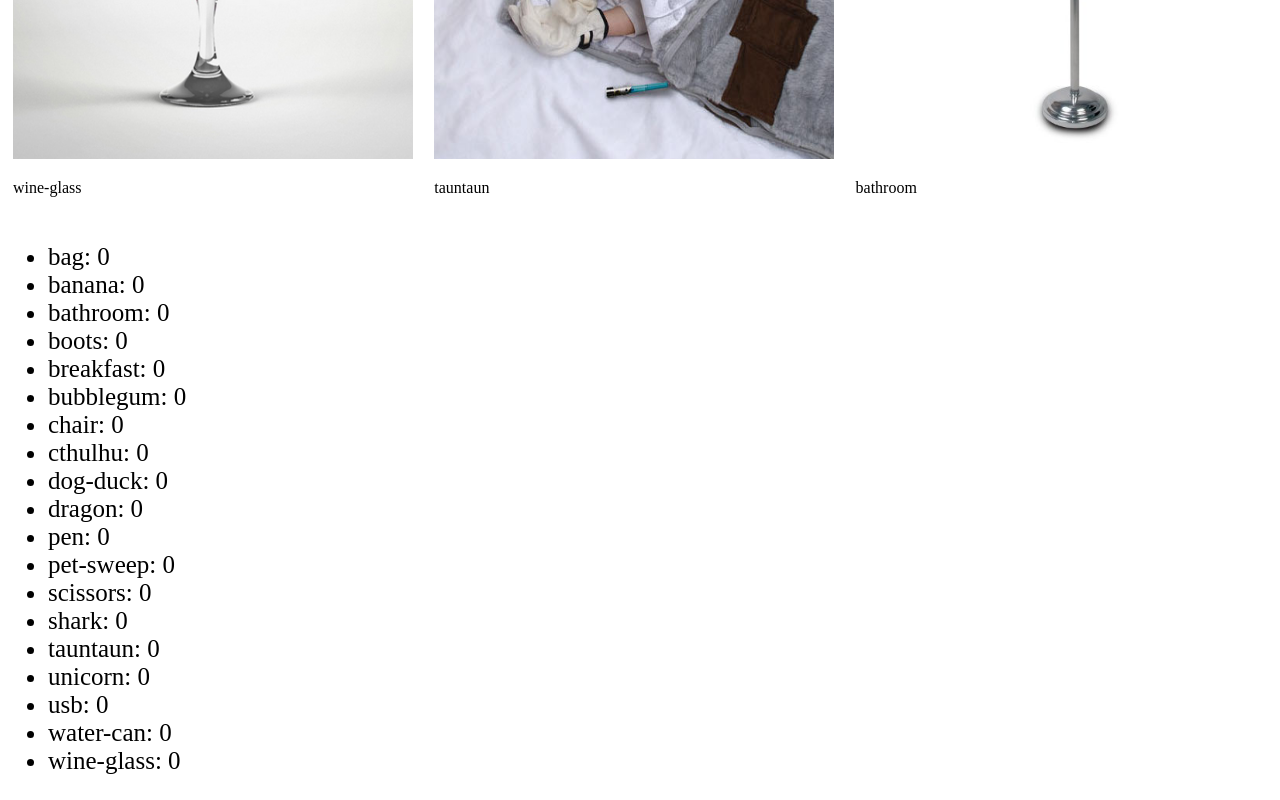
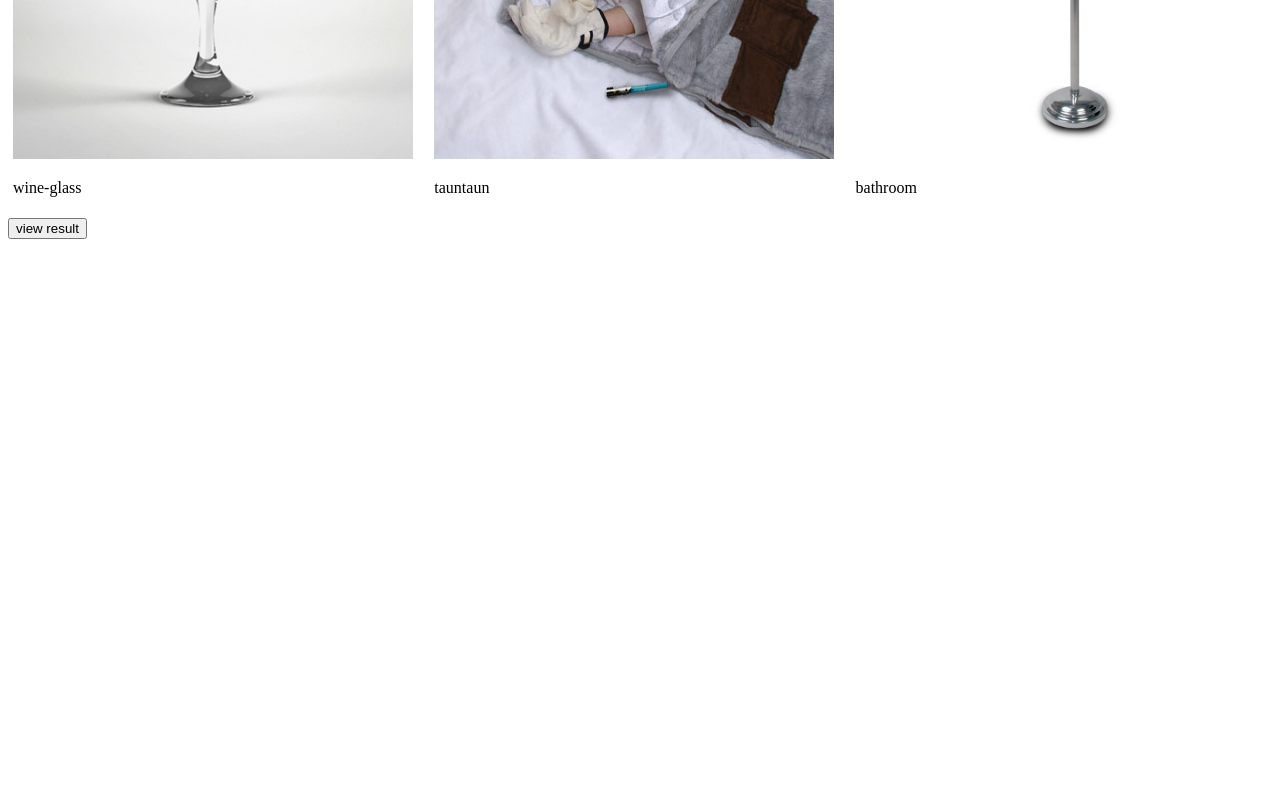
Before and after one commit to sabbagh99/BusMall, a plain HTML site: page class-11/index.html in a window 1280 px wide. Shown: the part 367-1167 px from the top of the page. After the commit the page ends 800 px from the top, so only its background shows below. Drawn offline with Linux system fonts and the light colour scheme.

Commit message:
add view result bottom

```diff
--- a/class-11/app.js
+++ b/class-11/app.js
@@ -13,9 +13,10 @@ var centerText = document.getElementById('center_image_text');
 var rightText = document.getElementById('right_image_text');
 
 var allSection = document.getElementById('all_image');
+var viewResult = document.getElementById('view_result')
 
 var trialsleft = 25;
-
+var conter = 0;
 function AllImage(name, image) {
     this.name = name;
     this.image = image;
@@ -47,16 +48,16 @@ function pickAImage() {
 
     do {
         secondImage = Math.round(Math.random() * (imageProdect.length - 1))
-        } while (secondImage === thardImage||secondImage === firstImage);
+    } while (secondImage === thardImage || secondImage === firstImage);
 
     do {
         thardImage = Math.round(Math.random() * (imageProdect.length - 1))
-    } while (thardImage === firstImage||thardImage === secondImage);
+    } while (thardImage === firstImage || thardImage === secondImage);
 
     renderImage(firstImage, secondImage, thardImage);
 }
 
- function checkImage(objectIndicator){
+function checkImage(objectIndicator) {
     for (var index = 0; index < imageProdect.length; index++) {
         if (imageProdect[index].url === objectIndicator) {
             imageProdect[index].conter++;
@@ -74,8 +75,8 @@ function countImage(event) {
             pickAImage();
 
         }
-    } else{
-     allSection.removeEventListener('click',countImage);
+    } else {
+        allSection.removeEventListener('click', countImage);
 
     }
 }
@@ -84,5 +85,17 @@ objectImage();
 pickAImage();
 console.log(imageProdect);
 
+function result(event) {
+    event.preventDefault();
+    var unOrderList = document.createElement('ul');
+    allSection.appendChild(unOrderList);
+    for (let index = 0; index < imageProdect.length; index++) {
+        var list = document.createElement('li');
+        list.textContent = imageProdect[index].name + ' had ' +conter+ ' vots, and was seen 0 times.';
+        unOrderList.appendChild(list);
+    }
+
+}
+
 allSection.addEventListener('click', countImage);
-// viewResult.addEventListener('drag', result);
+viewResult.addEventListener('click', result)
--- a/class-11/index.html
+++ b/class-11/index.html
@@ -26,31 +26,7 @@
             <p id="right_image_text">3rd image</p>
         </div>
     </section>
-    <section id="view result">
-        <ul>
-            <li>bag: 0</li>
-            <li>banana: 0</li>
-            <li>bathroom: 0</li>
-            <li>boots: 0</li>
-            <li>breakfast: 0</li>
-            <li>bubblegum: 0</li>
-            <li>chair: 0</li>
-            <li>cthulhu: 0</li>
-            <li>dog-duck: 0</li>
-            <li>dragon: 0</li>
-            <li>pen: 0</li>
-            <li>pet-sweep: 0</li>
-            <li>scissors: 0</li>
-            <li>shark: 0</li>
-            <li>tauntaun: 0</li>
-            <li>unicorn: 0</li>
-            <li>usb: 0</li>
-            <li>water-can: 0</li>
-            <li>wine-glass: 0</li>
-
-        </ul>
-    </section>
-
+    <button id="view_result">view result</button>
     <script src="app.js"></script>
 </body>
 
```
